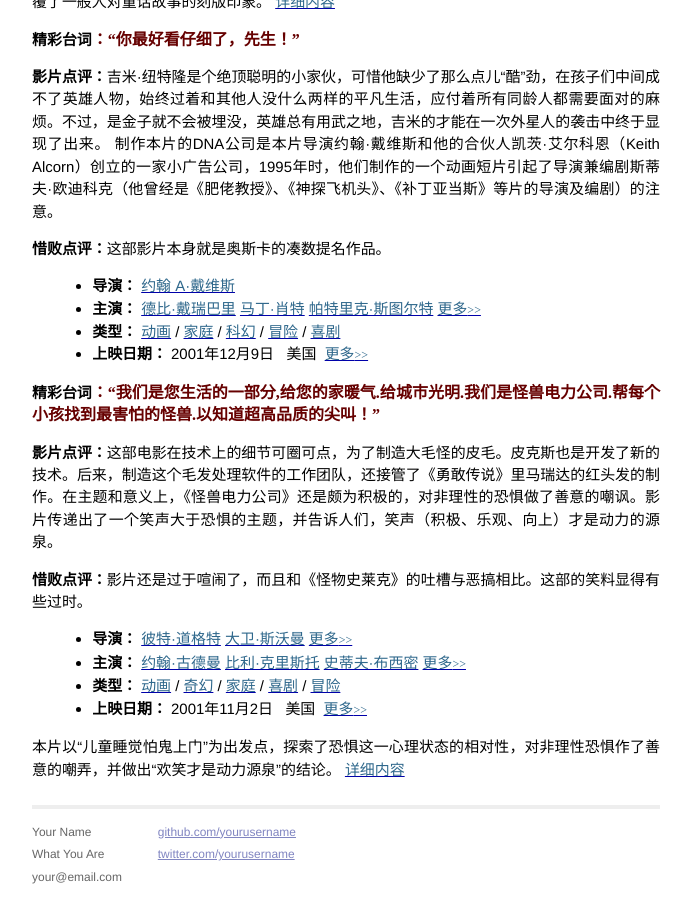
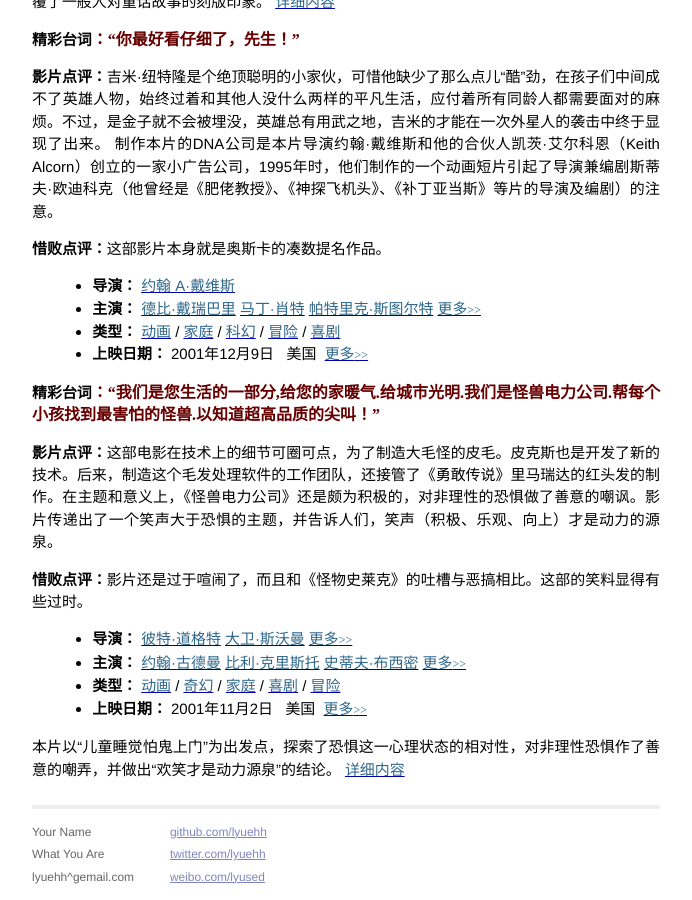
Before and after one commit to lyuehh/forfun, a Jekyll site: the page built from _posts/2013-06-02-44-cartoon-movies.markdown, in a window 1280 px wide and 900 px high, scrolled down 18085 px. Shown: the whole window, without its empty margins (294-986 px from the left). Built offline with Jekyll 4.4.1, drawn with Linux system fonts in a browser that asks for light colours.

Commit message:
update contact

```diff
--- a/_layouts/default.html
+++ b/_layouts/default.html
@@ -34,13 +34,14 @@
                 <p>
                   Your Name<br />
                   What You Are<br />
-                  your@email.com
+                  lyuehh^gemail.com
                 </p>
               </div>
               <div class="contact">
                 <p>
-                  <a href="http://github.com/yourusername/">github.com/yourusername</a><br />
-                  <a href="http://twitter.com/yourusername/">twitter.com/yourusername</a><br />
+                  <a href="http://github.com/yourusername/">github.com/lyuehh</a><br />
+                  <a href="http://twitter.com/yourusername/">twitter.com/lyuehh</a><br />
+                  <a href="http://twitter.com/yourusername/">weibo.com/lyused</a><br />
                 </p>
               </div>
             </div>
--- a/index.html
+++ b/index.html
@@ -2,6 +2,7 @@
 layout: default
 title: Your New Jekyll Site
 ---
+
 
 <div id="home">
   <h1>Blog Posts</h1>
```
Also changed, not shown: _config.yml (line endings or trailing spaces).
